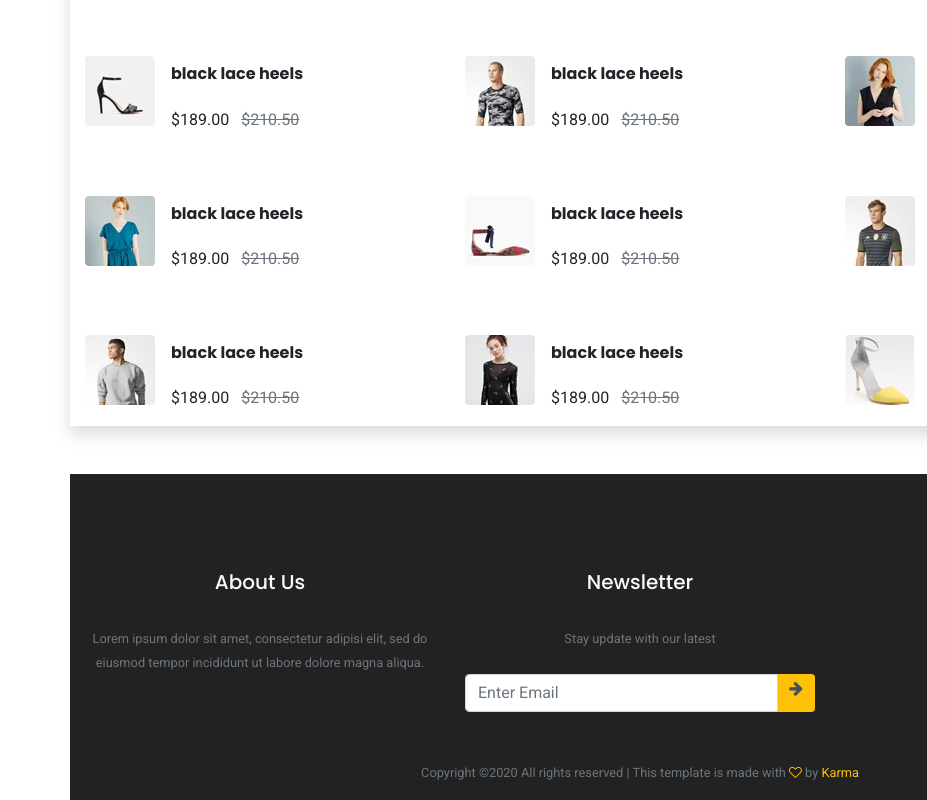
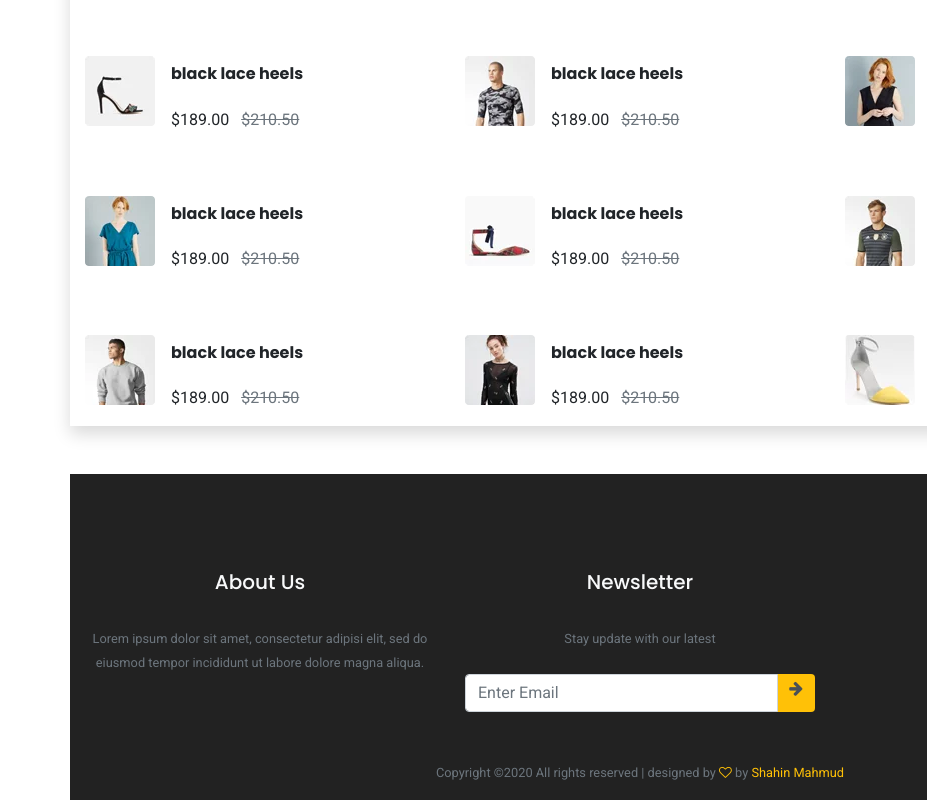
Before and after one commit to shahin5353/karma-ecommerce, a plain HTML site: page index.html in a window 1280 px wide. Shown: the part 3945-4745 px from the top of the page, 0-927 px from the left. Drawn offline with nearby package versions, Linux system fonts and the light colour scheme.

Commit message:
footer bug fix

```diff
--- a/index.html
+++ b/index.html
@@ -754,7 +754,7 @@
 
     </div>
     <div class="col-12 text-center text-muted mt-5 pb-3">
-      <small>Copyright ©2020 All rights reserved | This template is made with <span class="fa fa-heart-o text-warning"></span> by <span class="text-warning">Karma</span></small>
+      <small>Copyright ©2020 All rights reserved | designed by <span class="fa fa-heart-o text-warning"></span> by <span class="text-warning">Shahin Mahmud</span></small>
     </div>
   </div>
 </footer>
```
